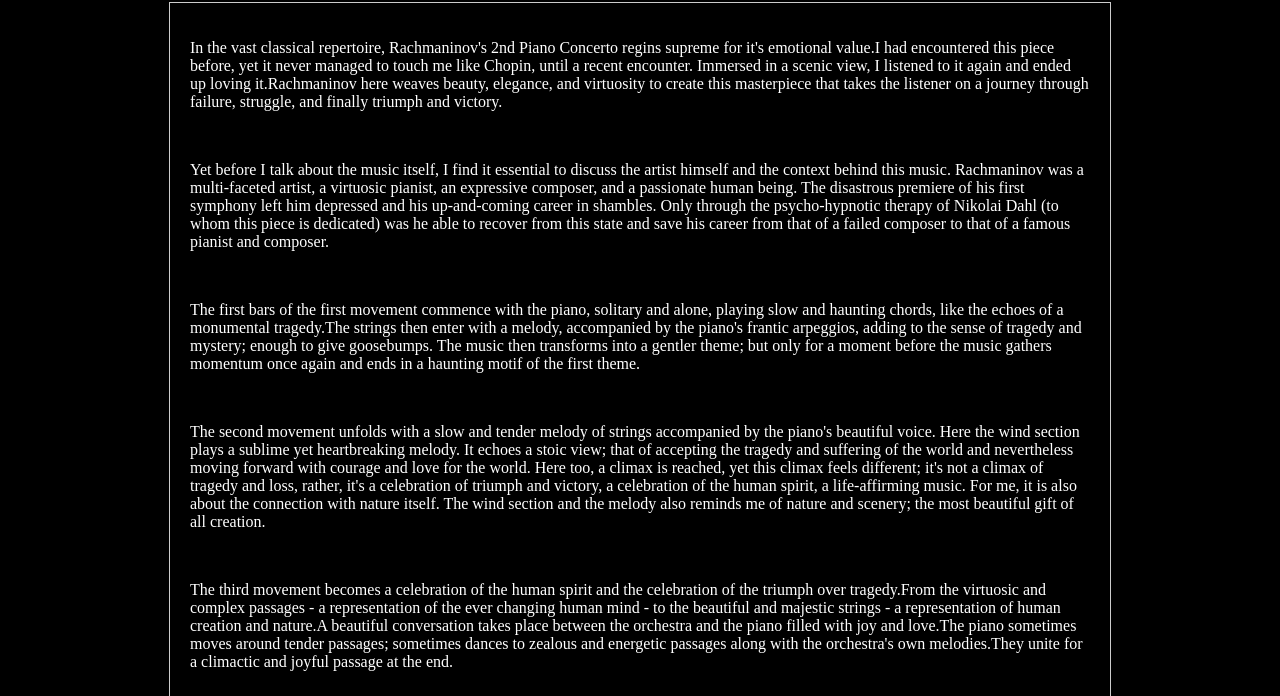
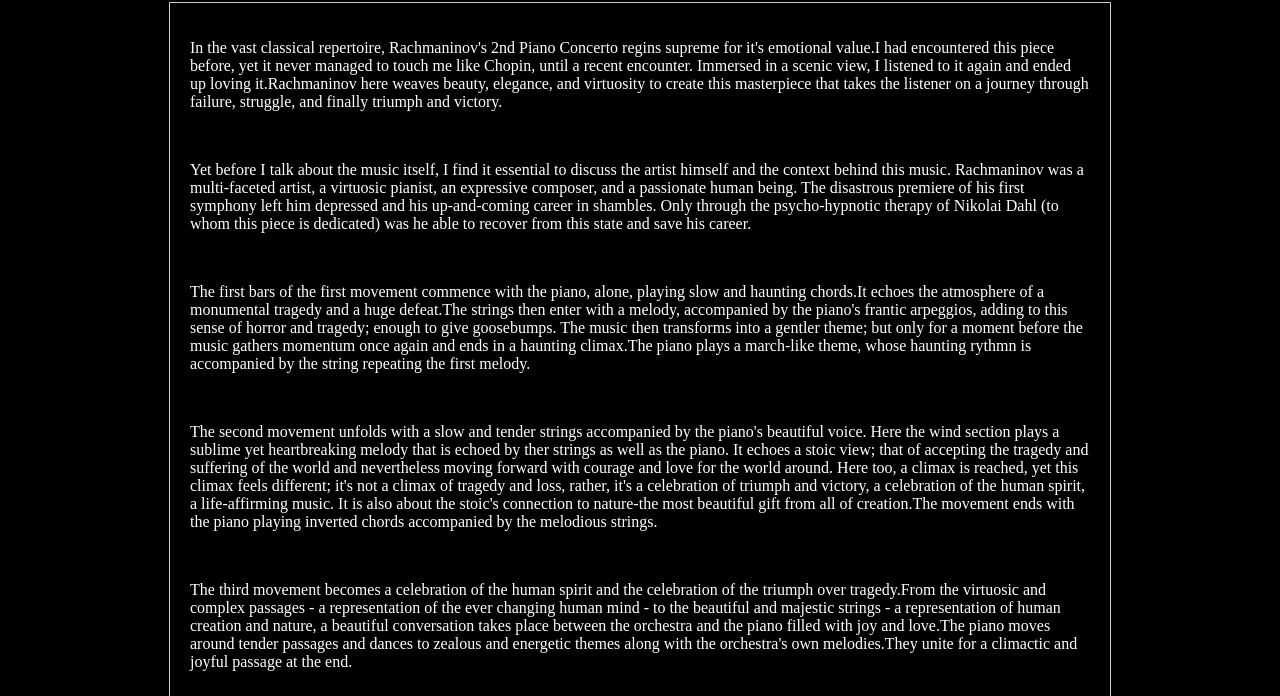
Before and after one commit to Anaya-Koirala/void-web, a plain HTML site: page content/rach.html in a window 1280 px wide. Shown: the part 104-800 px from the top of the page. Drawn offline with Linux system fonts and the light colour scheme.

Commit message:
prose fix

```diff
--- a/content/rach.html
+++ b/content/rach.html
@@ -19,19 +19,19 @@
             </p>
             <br>
             <p>
-                Yet before I talk about the music itself, I find it essential to discuss the artist himself and the context behind this music. Rachmaninov was a multi-faceted artist, a virtuosic pianist, an expressive composer, and a passionate human being. The disastrous premiere of his first symphony left him depressed and his up-and-coming career in shambles. Only through the psycho-hypnotic therapy of Nikolai Dahl (to whom this piece is dedicated) was he able to recover from this state and save his career from that of a failed composer to that of a famous pianist and composer.
+                Yet before I talk about the music itself, I find it essential to discuss the artist himself and the context behind this music. Rachmaninov was a multi-faceted artist, a virtuosic pianist, an expressive composer, and a passionate human being. The disastrous premiere of his first symphony left him depressed and his up-and-coming career in shambles. Only through the psycho-hypnotic therapy of Nikolai Dahl (to whom this piece is dedicated) was he able to recover from this state and save his career.
             </p>
             <br>
             <p>
-                The first bars of the first movement commence with the piano, solitary and alone, playing slow and haunting chords, like the echoes of a monumental tragedy.The strings then enter with a melody, accompanied by the piano's frantic arpeggios, adding to the sense of tragedy and mystery; enough to give goosebumps. The music then transforms into a gentler theme; but only for a moment before the music gathers momentum once again and ends in a haunting motif of the first theme.
+                The first bars of the first movement commence with the piano, alone, playing slow and haunting chords.It echoes the atmosphere of a monumental tragedy and a huge defeat.The strings then enter with a melody, accompanied by the piano's frantic arpeggios, adding to this sense of horror and tragedy; enough to give goosebumps. The music then transforms into a gentler theme; but only for a moment before the music gathers momentum once again and ends in a haunting climax.The piano plays a march-like theme, whose haunting rythmn is accompanied by the string repeating the first melody.
             </p>
             <br>
             <p>
-                The second movement unfolds with a slow and tender melody of  strings accompanied by the piano's beautiful voice. Here the wind section plays a sublime yet heartbreaking melody. It echoes a stoic view; that of accepting the tragedy and suffering of the world and nevertheless moving forward with courage and love for the world. Here too, a  climax is reached, yet this climax feels different; it's not a climax of tragedy and loss, rather, it's a celebration of triumph and victory, a celebration of the human spirit, a life-affirming music. For me, it is also about the connection with nature itself. The wind section and the melody also reminds me of nature and scenery; the most beautiful gift of all creation.
+                The second movement unfolds with a slow and tender strings accompanied by the piano's beautiful voice. Here the wind section plays a sublime yet heartbreaking melody that is echoed by ther strings as well as the piano. It echoes a stoic view; that of accepting the tragedy and suffering of the world and nevertheless moving forward with courage and love for the world around. Here too, a  climax is reached, yet this climax feels different; it's not a climax of tragedy and loss, rather, it's a celebration of triumph and victory, a celebration of the human spirit, a life-affirming music. It is also about the stoic's connection to nature-the most beautiful gift from all of creation.The movement ends with the piano playing inverted chords accompanied by the melodious strings.
             </p>
             <br>
             <p>
-                The third movement becomes a celebration of the human spirit and the celebration of the triumph over tragedy.From the virtuosic and complex passages - a representation of the ever changing human mind - to the beautiful and majestic strings - a representation of human creation and nature.A beautiful conversation takes place between the orchestra and the piano filled with joy and love.The piano sometimes moves around tender passages; sometimes dances to zealous and energetic passages along with the orchestra's own melodies.They unite for a climactic and joyful passage at the end.
+                The third movement becomes a celebration of the human spirit and the celebration of the triumph over tragedy.From the virtuosic and complex passages - a representation of the ever changing human mind - to the beautiful and majestic strings - a representation of human creation and nature, a beautiful conversation takes place between the orchestra and the piano filled with joy and love.The piano moves around tender passages and dances to zealous and energetic themes along with the orchestra's own melodies.They unite for a climactic and joyful passage at the end.
             </p>
             <br>
             <p>
```
